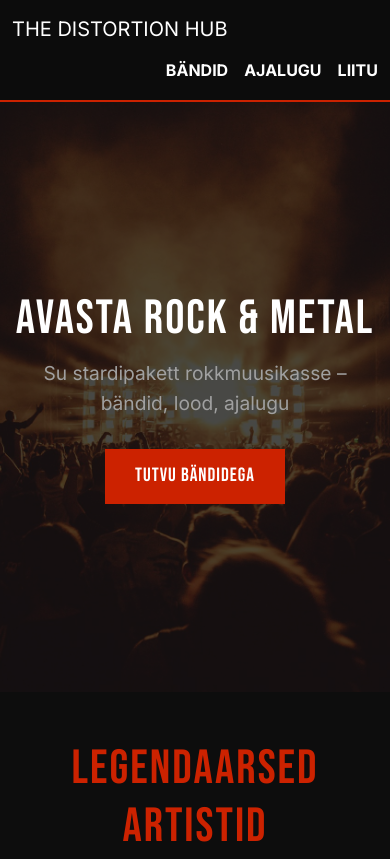
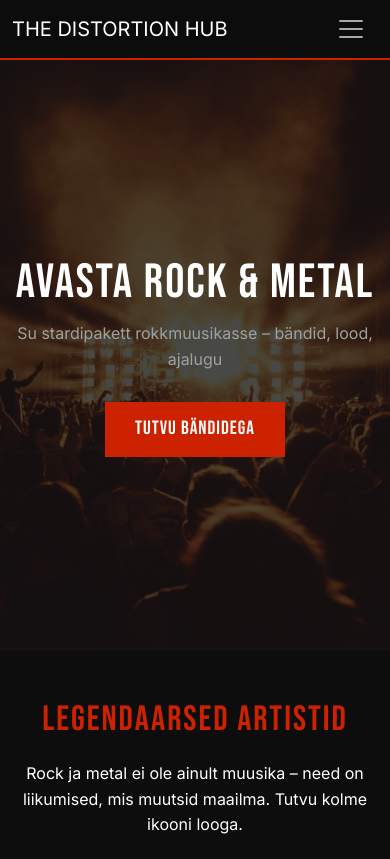
Before and after one commit to switchkilllegacy/Lopuprojekt-E, a website: page index.html in a window 390 px wide. Shown: the top 859 px of the page. Drawn offline with nearby package versions, Linux system fonts and the light colour scheme.

Commit message:
Lisasin hamburgeri menüü ja telefonivaate

```diff
--- a/index.html
+++ b/index.html
@@ -19,13 +19,27 @@
   </head>
   <body>
     <!-- Navbar -->
-    <nav class="navbar navbar-expand-lg sticky-top">
+    <nav class="navbar navbar-expand-md sticky-top">
       <div class="container">
         <!-- Lehe nimi -->
         <a class="navbar-brand text-white" href="#">THE DISTORTION HUB</a>
-        <div class="ms-auto">
-          <!-- Navigatsioonilingid paremal -->
-          <ul class="navbar-nav flex-row gap-3">
+        <!-- Hamburger nupp mobiilile -->
+        <button
+          class="navbar-toggler border-0"
+          type="button"
+          data-bs-toggle="collapse"
+          data-bs-target="#navMenu"
+          aria-controls="navMenu"
+          aria-expanded="false"
+          aria-label="Ava menüü"
+        >
+          <span class="navbar-toggler-icon" style="filter: invert(1)"></span>
+        </button>
+        <!-- Collapse wrapper mobiilile -->
+        <div class="collapse navbar-collapse" id="navMenu">
+          <ul
+            class="navbar-nav ms-auto flex-row flex-lg-row gap-3 mt-3 mt-lg-0"
+          >
             <!-- Nuppude viited -->
             <li class="nav-item">
               <a class="nav-link" href="#gallery">Bändid</a>
--- a/style.css
+++ b/style.css
@@ -179,3 +179,29 @@ h3 {
   box-shadow: 0 10px 30px rgba(0, 0, 0, 0.5);
   font-family: 'Inter', sans-serif;
 }
+
+/* MOBIILVAADE */
+
+/* Galerii: 3 veergu → 1 veerg mobiilil */
+@media (max-width: 768px) {
+  .gallery-grid {
+    grid-template-columns: 1fr;
+  }
+
+  /* Hero tekst väiksem */
+  .hero-subtitle {
+    font-size: 1rem;
+  }
+
+  /* Section pealkiri väiksem */
+  .section-title {
+    font-size: 2.2rem;
+  }
+
+  /* Collapse menüü vertikaalselt */
+  .navbar-collapse .navbar-nav {
+    flex-direction: column !important;
+    gap: 0.5rem !important;
+    padding-bottom: 1rem;
+  }
+}
```
